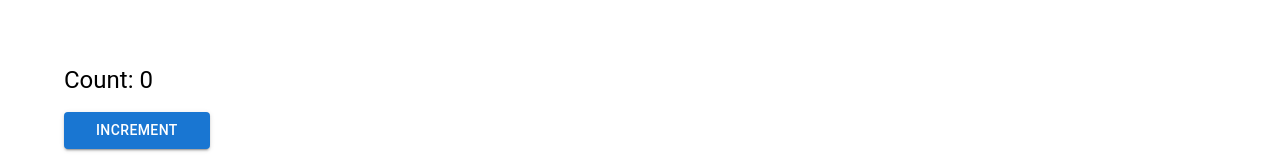
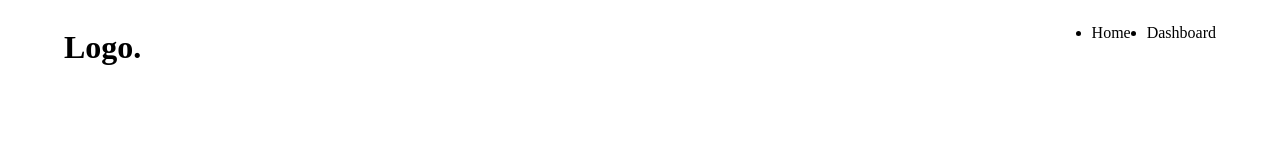
Before and after one commit to DeepMakhasana/git-team-work-learn, a React (Vite) app: page / in a window 1280 px wide. Shown: the top 157 px of the page. Built offline with nearby package versions, Linux system fonts and the light colour scheme; no server answers.

Commit message:
add navbar

```diff
--- /dev/null
+++ b/src/components/Navbar.jsx
@@ -0,0 +1,17 @@
+import { Container } from "@mui/material"
+
+const Navbar = () => {
+    return (
+        <Container component="header" maxWidth="lg">
+            <div style={{ display: "flex", justifyContent: "space-between" }}>
+                <h1>Logo.</h1>
+                <ul style={{ display: "flex", gap: "1rem" }}>
+                    <li>Home</li>
+                    <li>Dashboard</li>
+                </ul>
+            </div>
+        </Container>
+    )
+}
+
+export default Navbar
--- a/src/main.jsx
+++ b/src/main.jsx
@@ -2,9 +2,11 @@ import React from 'react'
 import ReactDOM from 'react-dom/client'
 import './index.css'
 import Layout from './Layout.jsx'
+import Navbar from './components/Navbar.jsx'
 
 ReactDOM.createRoot(document.getElementById('root')).render(
   <React.StrictMode>
+    <Navbar />
     <Layout />
   </React.StrictMode>,
 )
```
